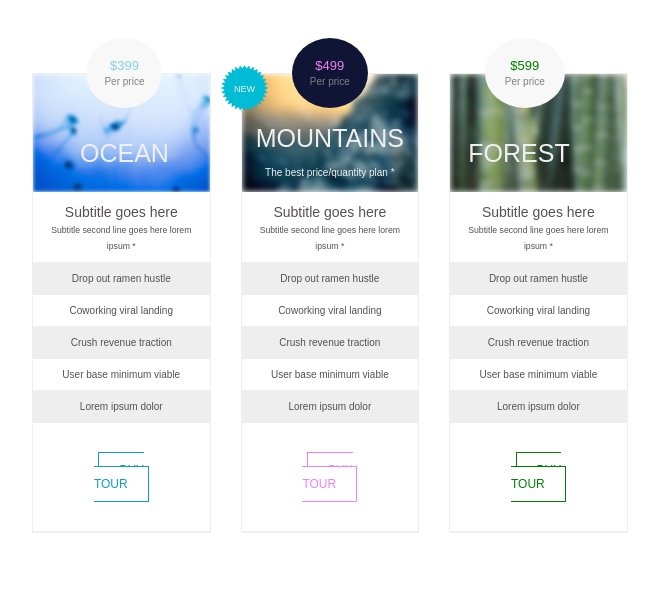
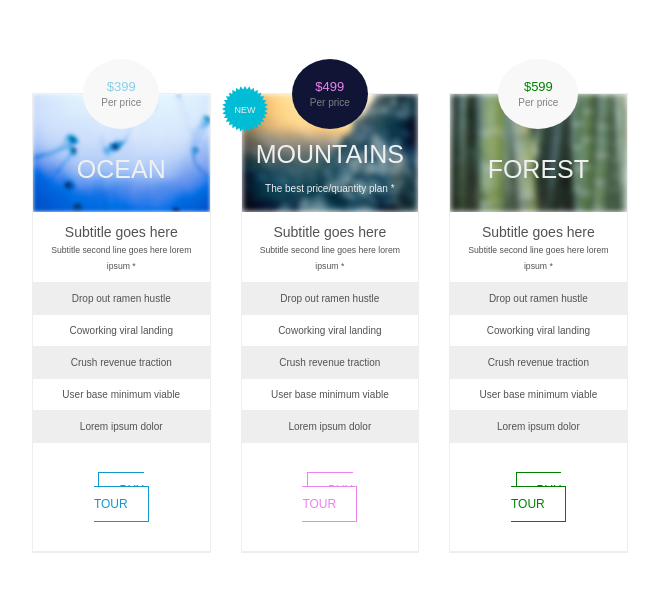
Before and after one commit to tatata1221/HTMLtrainning, a plain HTML site: page index.html in a window 1280 px wide. Shown: the whole page, without its empty margins (307-966 px from the left). Drawn offline with Linux system fonts and the light colour scheme.

Commit message:
fix position

```diff
--- a/index.html
+++ b/index.html
@@ -7,7 +7,7 @@
 .container {
     width: 50%;
     margin: auto;
-    padding-top:50px;
+    padding-top:70px;
     position:relative;
 }
 
@@ -17,6 +17,7 @@
     font-family: Arial;
     font-size:10px;
     color:rgb(85, 81, 81);
+    position:relative;
     }
 
 .columns {
@@ -101,11 +102,11 @@
 
 .topbar1{
     position:absolute;
-    left:17%;
+    left:50%;
     transform: translateX(-50%);
     height: 40px;
     border-radius:50%;
-    top:30px;
+    top:-35px;
     display:flex;
     justify-content:center;
     align-items: center;
@@ -118,11 +119,11 @@
 
 .topbar2{
     position:absolute;
-    left:49.5%;
+    left:50%;
     transform: translateX(-50%);
     height: 40px;
     border-radius:50%;
-    top:30px;
+    top:-35px;
     display:flex;
     justify-content:center;
     align-items: center;
@@ -135,11 +136,11 @@
 
 .topbar3{
     position:absolute;
-    right:7%;
+    left:50%;
     transform: translateX(-50%);
     height: 40px;
     border-radius:50%;
-    top:30px;
+    top:-35px;
     display:flex;
     justify-content:center;
     align-items: center;
@@ -152,10 +153,10 @@
 
 .text1{
     position:absolute;
-    left:17%;
+    left:50%;
     transform: translateX(-50%);
     height: 40px;
-    top:110px;
+    top:40px;
     display:flex;
     justify-content:center;
     align-items: center;
@@ -167,10 +168,10 @@
 
 .text2{
     position:absolute;
-    left:49.5%;
+    left:50%;
     transform: translateX(-50%);
     height: 40px;
-    top:110px;
+    top:40px;
     display:flex;
     justify-content:center;
     align-items: center;
@@ -182,10 +183,10 @@
 
 .text3{
     position:absolute;
-    right:-1.8%;
+    left:50%;
     transform: translateX(-50%);
     height: 40px;
-    top:110px;
+    top:40px;
     display:flex;
     justify-content:center;
     align-items: center;
@@ -197,10 +198,10 @@
 
 .mark{
     position:absolute;
-    left:36%;
+    left:2%;
     transform: translateX(-50%);
     height: 40px;
-    top:45px;
+    top:-20px;
     display:flex;
     justify-content:center;
     align-items: center;
```
